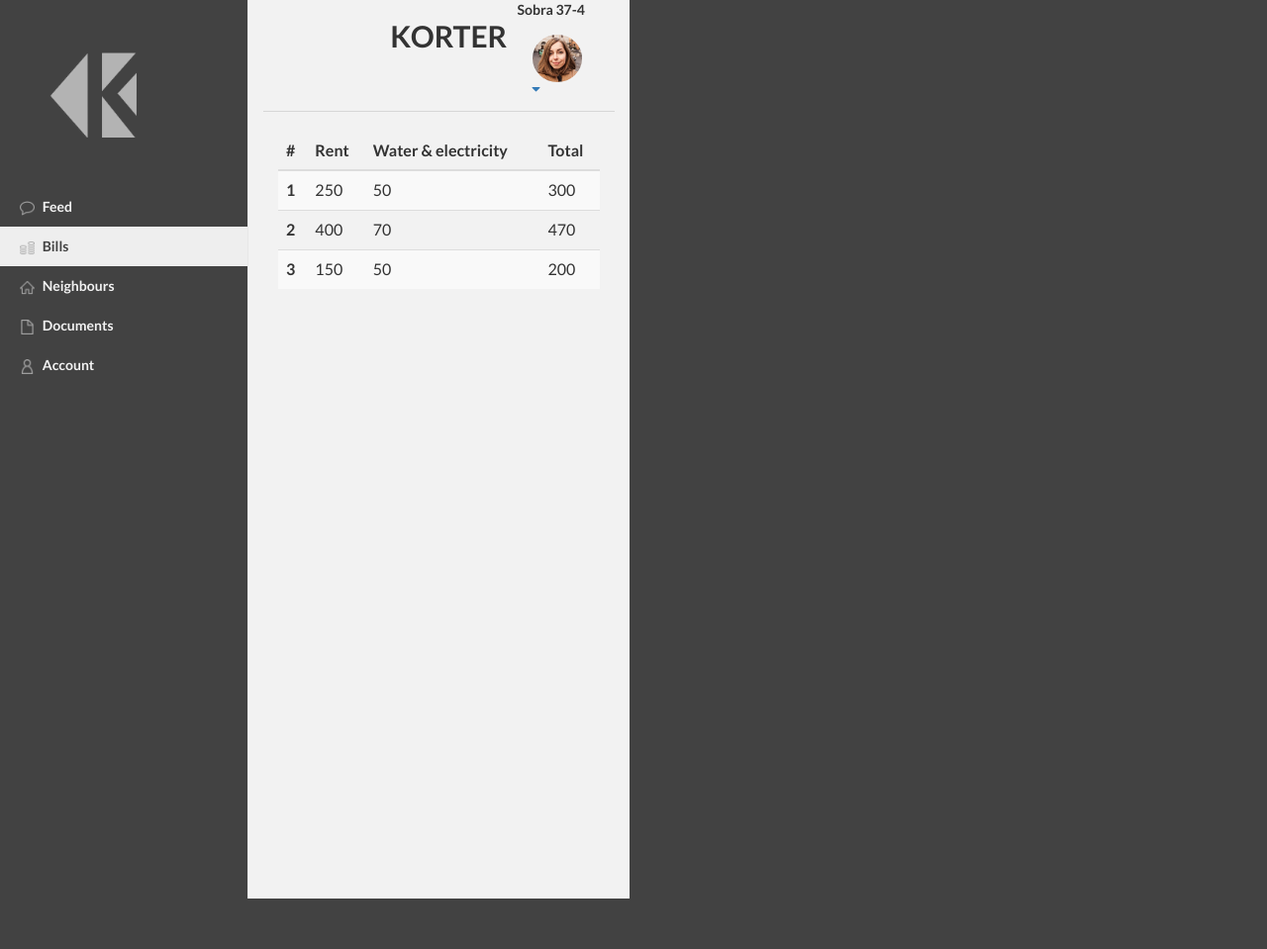
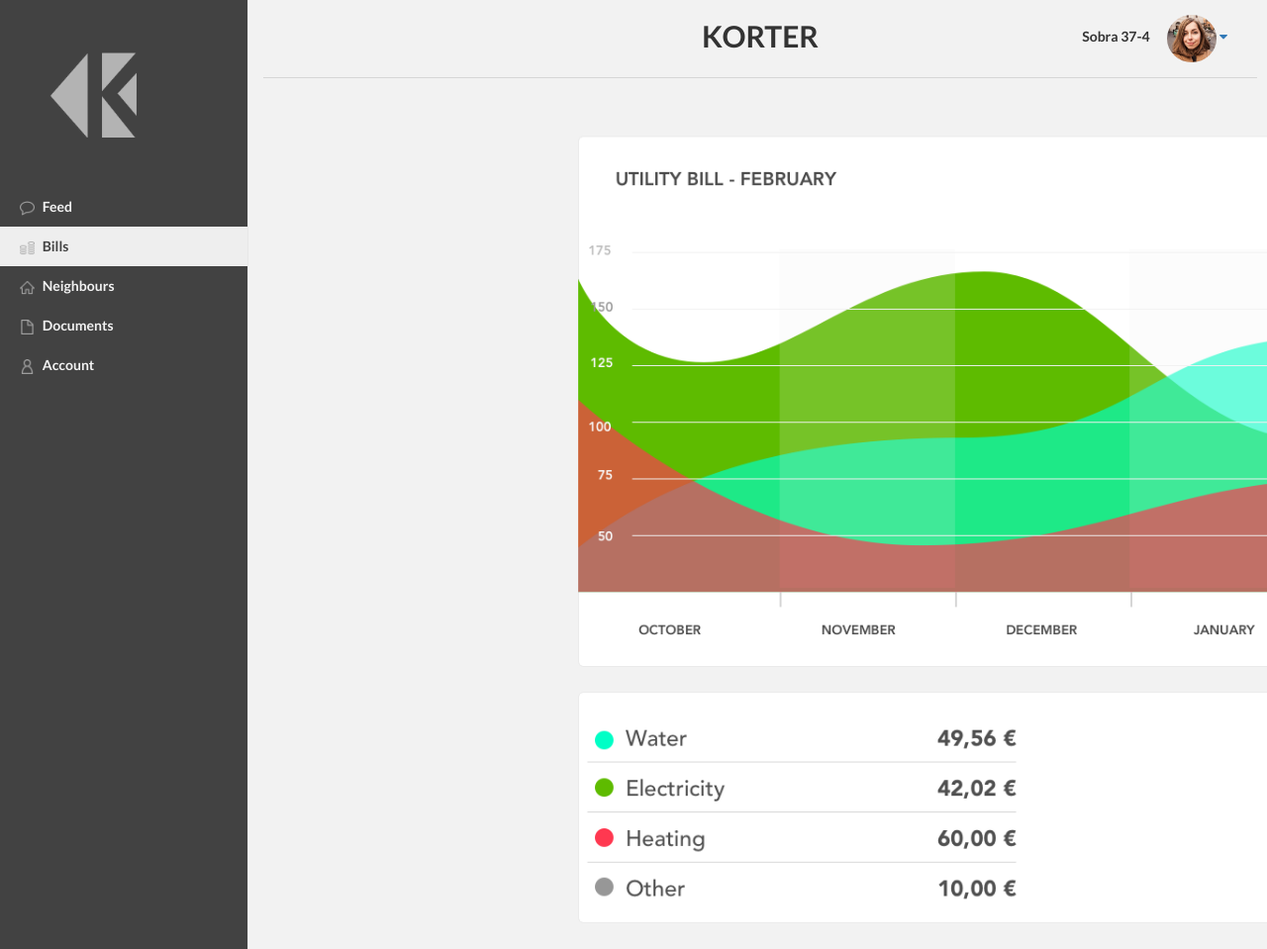
Before and after one commit to gkgranada/korter-bootcamp, a Django app: page /app/bills/ in a window 1280 px wide. Shown: the whole page at 99% size. Run offline with Django 3.2, Linux system fonts and the light colour scheme; some libraries are stand-ins or nearby versions.

Commit message:
UI updates

```diff
--- a/apps/korter/templates/korter/base.html
+++ b/apps/korter/templates/korter/base.html
@@ -31,7 +31,6 @@
 
     <div id="wrapper">
         <!-- Navigation -->
-
         <div id="default-sidebar" class="navbar-default sidebar korter-sidebar" role="navigation"margin-top="0">
             <div class="sidebar-nav navbar-collapse">
                 <ul class="nav" id="side-menu">
@@ -58,7 +57,6 @@
             </div>
             <!-- /.sidebar-collapse -->
         </div>
-
         <div id="page-wrapper">
             <div class="row">
                 <nav class="navbar navbar-default navbar-static-top korter-topbar" id="topbar">
@@ -105,7 +103,6 @@
             <!-- /.row -->
         </div>
         <!-- /#page-wrapper -->
-
     </div>
     <!-- /#wrapper -->
 
--- a/apps/korter/templates/korter/bills.html
+++ b/apps/korter/templates/korter/bills.html
@@ -1,44 +1,12 @@
 {% extends "korter/base.html" %}
+{% load static %}
 
-{% block title %}
-<title>Bills</title>
-{% endblock %}
-
-{% block header %}Bills{% endblock %}
+{% block title %}<title>Bills</title>{% endblock %}
 
 {% block content %}
 <div class="row">
-    <div class="col-md-12">
-        <table class="table table-striped">
-          <thead>
-            <tr>
-              <th>#</th>
-              <th>Rent</th>
-              <th>Water & electricity</th>
-              <th>Total</th>
-            </tr>
-          </thead>
-          <tbody>
-            <tr>
-              <th scope="row">1</th>
-              <td>250</td>
-              <td>50</td>
-              <td>300</td>
-            </tr>
-            <tr>
-              <th scope="row">2</th>
-              <td>400</td>
-              <td>70</td>
-              <td>470</td>
-            </tr>
-            <tr>
-              <th scope="row">3</th>
-              <td>150</td>
-              <td>50</td>
-              <td>200</td>
-            </tr>
-          </tbody>
-        </table>
-    </div>
+  <div class="col-xs-18 col-md-12">
+    <img id="bill-img" src="{% static "img/bill.png" %}" alt="Bill">
+  </div>
 </div>
 {% endblock %}
--- a/apps/korter/templates/korter/feed.html
+++ b/apps/korter/templates/korter/feed.html
@@ -5,7 +5,7 @@
 {% block content %}
 <div class="row">
   <div class="col-xs-6 col-md-4" id="notificationsColumn">
-    <div class="row korter-feed"><h4>Notifications</h4></div>
+    <div class="row korter-feed"><h4>NOTIFICATIONS</h4></div>
     <div class="row">
       <div class="col-md-12">
         {% include "korter/event.html" %}
@@ -13,7 +13,7 @@
     </div>
   </div>
   <div class="col-xs-12 col-sm-6 col-md-8" id="discussionsColumn">
-    <div class="row korter-feed"><h4>Discussions</h4></div>
+    <div class="row korter-feed"><h4>DISCUSSIONS</h4></div>
       <div class="row">
         <div class="col-md-12">
           {% include "korter/feedEntry.html" %}
--- a/assets/css/korter/base.css
+++ b/assets/css/korter/base.css
@@ -1,5 +1,12 @@
 body {
   background-color: #424242;
+}
+#bill-img {
+  height: 100%;
+  padding-bottom: 100;
+  vertical-align: center;
+  text-align: center;
+  margin-left: 275;
 }
 #korter-logo {
   border: 0;
@@ -19,6 +26,9 @@ body {
 #page-wrapper {
   background-color: #f2f2f2;
   position: absolute;
+  height: 100%;
+  width: 100%;
+  padding-right: 275px;
 }
 #topbar {
   background-color: #f2f2f2;
@@ -30,9 +40,9 @@ body {
   border-radius: 50%;
 }
 .korter-feed h4 {
-  text-align: center;
+  text-align: left;
   vertical-align: center;
-  padding: 5;
+  padding: 5 5 5 25;
 }
 .korter-sidebar ul li {
   border-bottom: 0;
```
Also changed, not shown: assets/img/bill.png (added). Lines whose indentation alone changed are shown as unchanged.
